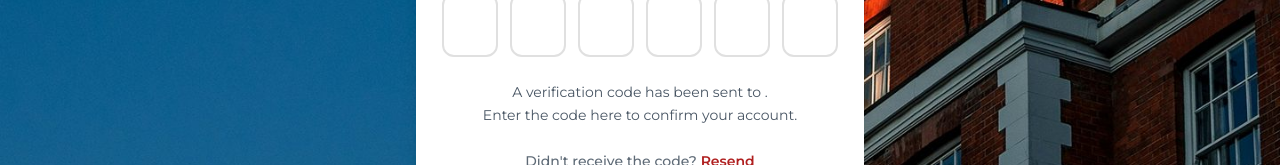
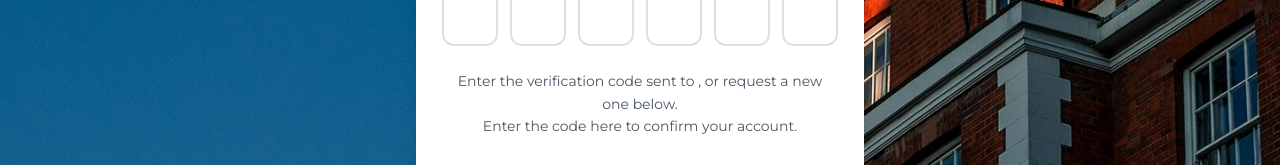
Before and after one commit to RoomReview/devfrontend, a React (Vite) app: page /verify-email in a window 1280 px wide. Shown: the part 372-537 px from the top of the page. Built offline with nearby package versions, Linux system fonts and the light colour scheme; no server answers.

Commit message:
Update VerifyEmailPage.tsx

```diff
--- a/src/pages/auth/VerifyEmailPage.tsx
+++ b/src/pages/auth/VerifyEmailPage.tsx
@@ -105,7 +105,7 @@ const VerifyEmailPage = () => {
             <Body className="text-sm text-gray-dark/80">
               {isVerifying
                 ? "Verifying your email address..."
-                : <>A verification code has been sent to <strong>{email}</strong>.</>}
+                : <>Enter the verification code sent to <strong>{email}</strong>, or request a new one below.</>}
             </Body>
             {verificationFailed && (
               <Body className="text-sm text-red-700">
```
